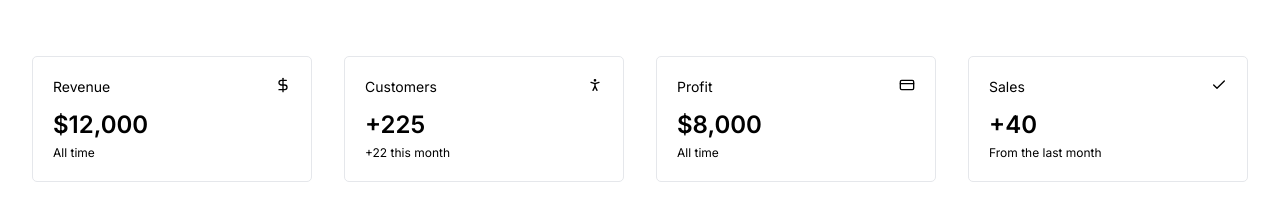
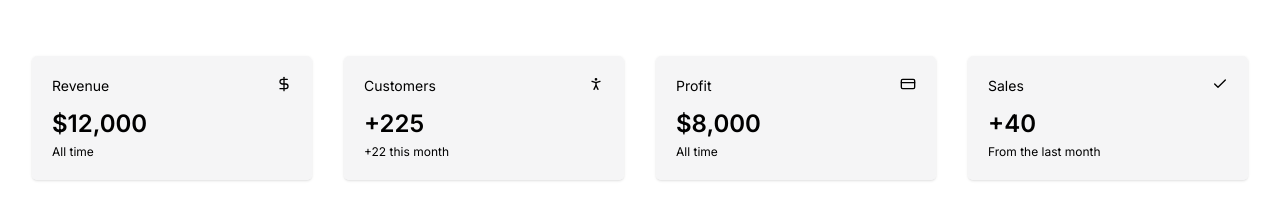
Before and after one commit to nizzyabi/nizzy-starter, a Next.js app: page /dashboard in a window 1280 px wide. Shown: the part 212-432 px from the top of the page. Built offline with nearby package versions, Linux system fonts and the light colour scheme.

Commit message:
removed borders & shadow

```diff
--- a/app/(root)/(routes)/dashboard/_components/dashboard-card.tsx
+++ b/app/(root)/(routes)/dashboard/_components/dashboard-card.tsx
@@ -13,7 +13,7 @@ export const DashboardCard = ({
   description
 }: DashboardCardProps) => {
     return (
-        <div className="border border-opacity-10 flex w-full flex-col gap-3 rounded-[5px] p-5">
+        <div className="bg-secondary/90 shadow flex w-full flex-col gap-3 rounded-[5px] p-5">
             {/* Label & Icon */}
             <section className="flex justify-between gap-2">
                 <p className="text-sm">{label}</p>
```
